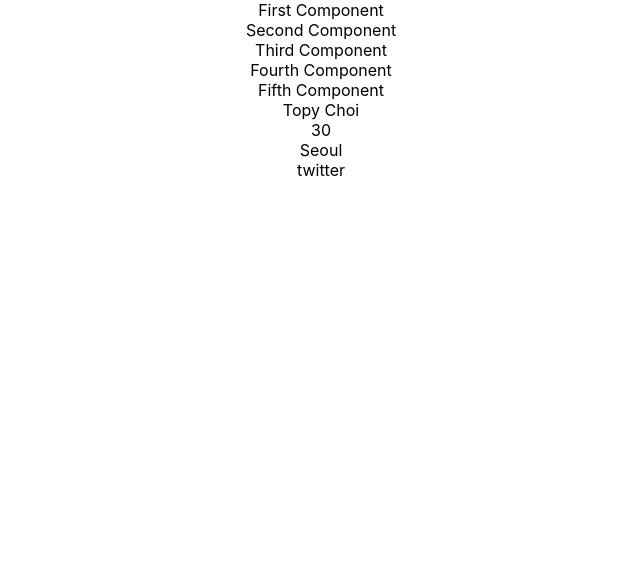
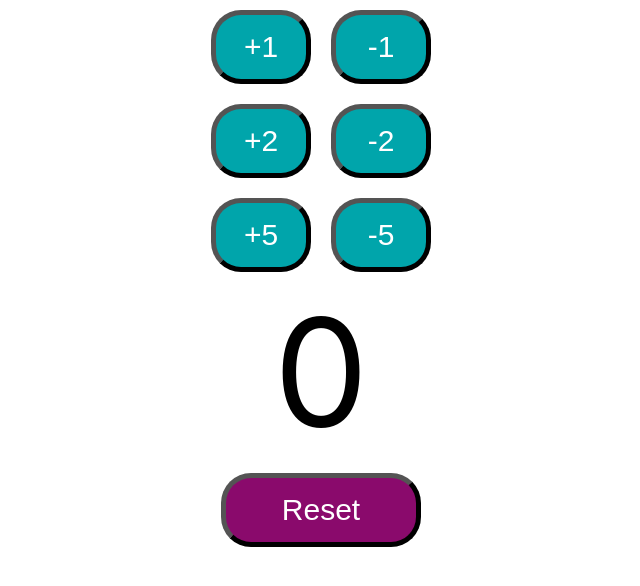
Before and after one commit to cchoijjinyoung/ranga-react, a React (Create React App) app: page / in a window 1280 px wide. Shown: the top 586 px of the page, without its empty margins (319-959 px from the left). Built offline with nearby package versions, Linux system fonts and the light colour scheme.

Commit message:
FEAT: Reset 버튼 추가

```diff
--- a/src/App.js
+++ b/src/App.js
@@ -1,12 +1,10 @@
 import './App.css';
-import LearningComponent from './components/learning-examples/LearningComponent';
-import LearningJavaScript from './components/learning-examples/LearningJavaScript';
+import Counter from './components/counter/Counter'
 
 function App() {
   return (
     <div className="App">
-      <LearningComponent></LearningComponent>
-      <LearningJavaScript></LearningJavaScript>
+      <Counter></Counter>
     </div>
   );
 }
--- /dev/null
+++ b/src/components/counter/Counter.css
@@ -0,0 +1,34 @@
+
+.counterButton {
+    font-size: 30px;
+    background-color: #00a5ab;
+    width: 100px;
+    margin: 10px;
+    color: white;
+    padding: 15px;
+    border-radius: 30px;
+    border-color: black;
+    border-width: 5px;
+}
+
+.resetButton {
+    font-size: 30px;
+    background-color: #8a0a6c;
+    width: 200px;
+    margin: 10px;
+    color: white;
+    padding: 15px;
+    border-radius: 30px;
+    border-color: black;
+    border-width: 5px;
+}
+
+.count {
+    font-size: 150px;
+    padding: 20px;
+
+}
+
+.totalCount {
+    font-size: 150px;
+}
--- /dev/null
+++ b/src/components/counter/Counter.jsx
@@ -0,0 +1,37 @@
+import './Counter.css'
+import { useState } from 'react';
+import CounterButton from './CounterButton';
+import ResetButton from './ResetButton';
+
+export default function Counter() {
+    // [0, f]
+    const [count, setCount] = useState(0);
+
+    function incrementCounterParentFunction(by) {
+        setCount(count + by)
+    }
+
+    function decrementCounterParentFunction(by) {
+        setCount(count - by)
+    }
+
+    function resetCountParentFunction() {
+        setCount(0)
+    }
+
+    return (
+        <div className="Counter">
+            <CounterButton by={1}
+                incrementMethod={incrementCounterParentFunction}
+                decrementMethod={decrementCounterParentFunction}></CounterButton>
+            <CounterButton by={2}
+                incrementMethod={incrementCounterParentFunction}
+                decrementMethod={decrementCounterParentFunction}></CounterButton>
+            <CounterButton by={5}
+                incrementMethod={incrementCounterParentFunction}
+                decrementMethod={decrementCounterParentFunction}></CounterButton>
+            <span className="totalCount">{count}</span>
+            <ResetButton resetMethod={resetCountParentFunction}></ResetButton>
+        </div>
+    )
+}
--- /dev/null
+++ b/src/components/counter/CounterButton.jsx
@@ -0,0 +1,31 @@
+import { PropTypes } from 'prop-types'
+
+export default function CounterButton({by, incrementMethod, decrementMethod}) {
+    function incrementCounterFunction() {
+        incrementMethod(by)
+    }
+
+    function decrementCounterFunction() {
+        decrementMethod(by)
+    }
+
+    return (
+        <div>
+            <button className="counterButton"
+                    onClick={incrementCounterFunction}
+            >+{by}</button>
+            <button className="counterButton"
+                    onClick={decrementCounterFunction}
+            >-{by}</button>
+        </div>
+    )
+}
+// by가 number 값이 아니면 경고해준다.
+CounterButton.propType = {
+    by: PropTypes.number
+}
+
+// by 기본값 => 1
+CounterButton.defaultProps = {
+    by: 1
+}
--- /dev/null
+++ b/src/components/counter/ResetButton.jsx
@@ -0,0 +1,11 @@
+export default function ResetButton({resetMethod}) {
+    function resetCount() {
+        resetMethod()
+    }
+
+    return (
+        <div>
+            <button className="resetButton" onClick={resetCount}>Reset</button>
+        </div>
+    )
+}
```
